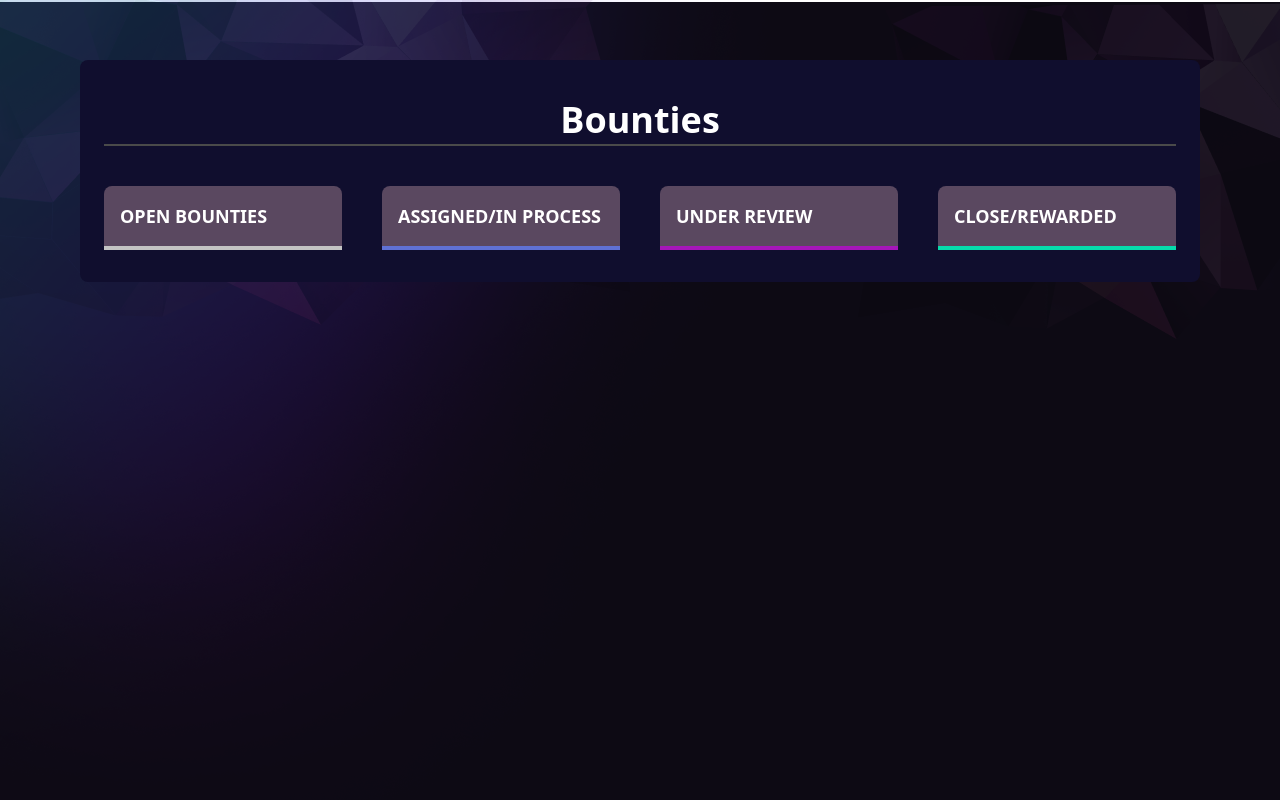
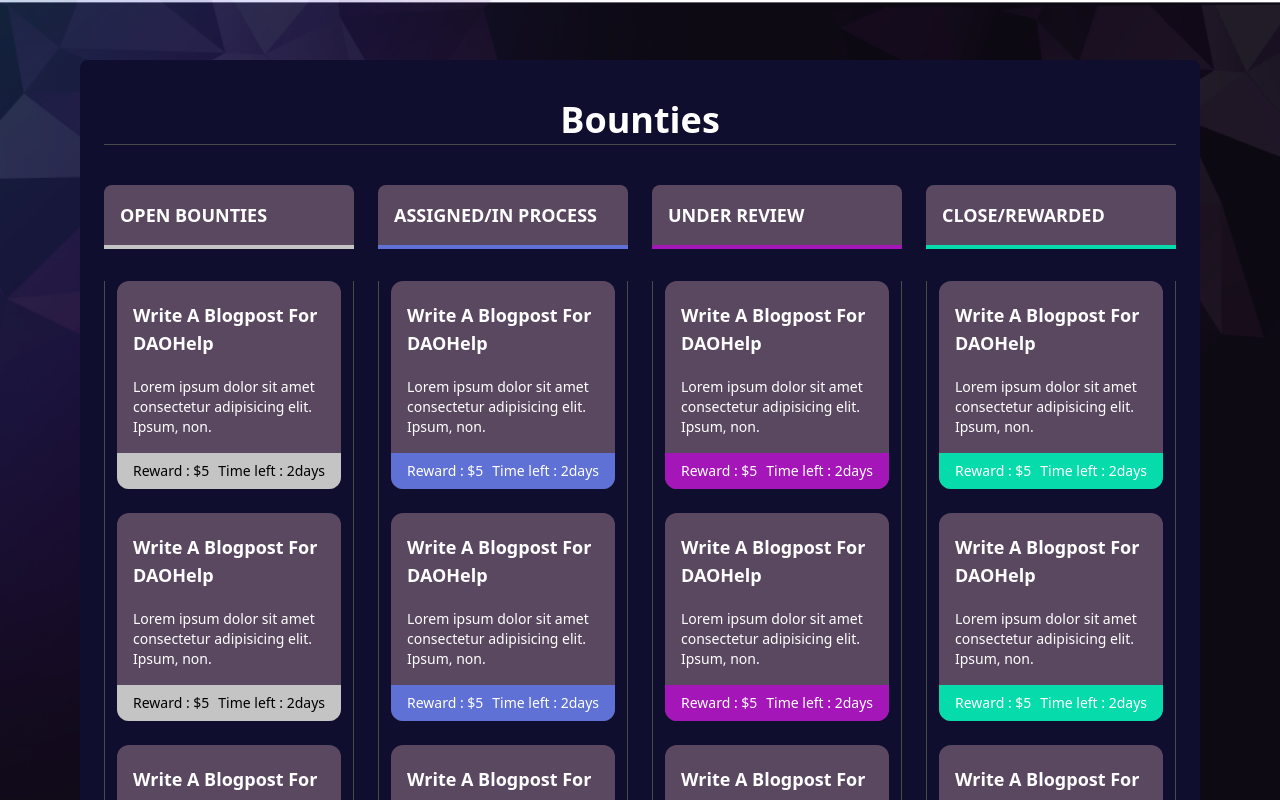
Before and after one commit to forhad-eng/bounties-app, a React (Create React App) app: page / in a window 1280 px wide. Shown: the top 800 px of the page. Built offline with nearby package versions, Linux system fonts and the light colour scheme.

Commit message:
UI design part done

```diff
--- a/src/App.js
+++ b/src/App.js
@@ -11,11 +11,11 @@
 
     return (
         <div className="bg-[#100E2E] rounded-lg">
-            <h2 className="text-4xl text-white text-center font-bold border-b-2 border-[#4A4A4A] mx-6 pt-10 pb-1">
+            <h2 className="text-4xl text-white text-center font-bold border-b-[1px] border-[#4A4A4A] mx-6 pt-10 pb-1">
                 Bounties
             </h2>
             <DragDropContext onDragEnd={onDragEnd}>
-                <div className="grid grid-cols-4 gap-10 mt-10 px-6">
+                <div className="grid grid-cols-4 gap-6 mt-10 px-6">
                     {state.columnOrder.map(columnId => {
                         const column = state.columns[columnId]
                         const tasks = column.taskIds.map(taskId => state.tasks[taskId])
--- a/src/components/Bounties/Bounties.js
+++ b/src/components/Bounties/Bounties.js
@@ -1,6 +1,9 @@
+import { Draggable, Droppable } from 'react-beautiful-dnd'
+
 const Bounties = ({ column, tasks }) => {
     const { title } = column
     return (
+        <div>
             <div
                 className={`bg-[#5A4860] rounded-tl-lg rounded-tr-lg mb-8 p-4 border-b-4 ${
                     title === 'OPEN BOUNTIES' && 'border-[#C4C4C4]'
@@ -10,6 +13,43 @@
             >
                 <h2 className="text-lg text-white font-bold">{column.title}</h2>
             </div>
+
+            <Droppable droppableId={column.id}>
+                {provided => (
+                    <div
+                        ref={provided.innerRef}
+                        {...provided.droppableProps}
+                        className="border-r-[1px] border-l-[1px] border-[#4A4A4A] px-3"
+                    >
+                        {tasks.map((task, index) => (
+                            <Draggable key={task.id} draggableId={task.id.toString()} index={index}>
+                                {provided => (
+                                    <div
+                                        className="bg-[#5A4860] my-6 rounded-xl text-white"
+                                        ref={provided.innerRef}
+                                        {...provided.draggableProps}
+                                        {...provided.dragHandleProps}
+                                    >
+                                        <h4 className="text-lg font-bold py-5 px-4">Write A Blogpost For DAOHelp</h4>
+                                        <p className="text-sm px-4">{task.taskDes}</p>
+                                        <div
+                                            className={`mt-4 p-2 px-4 text-sm rounded-bl-xl rounded-br-xl flex justify-between ${
+                                                title === 'OPEN BOUNTIES' && 'bg-[#C4C4C4] text-black'
+                                            } ${title === 'ASSIGNED/IN PROCESS' && 'bg-[#5F71D4]'} ${
+                                                title === 'UNDER REVIEW' && 'bg-[#A516B9]'
+                                            } ${title === 'CLOSE/REWARDED' && 'bg-[#06DBAC]'}`}
+                                        >
+                                            <span>Reward : $5</span>
+                                            <span>Time left : 2days</span>
+                                        </div>
+                                    </div>
+                                )}
+                            </Draggable>
+                        ))}
+                    </div>
+                )}
+            </Droppable>
+        </div>
     )
 }
 
--- a/src/index.css
+++ b/src/index.css
@@ -2,6 +2,9 @@
     margin: 0;
     padding: 60px 80px;
     background: url('assets/bounties-bg.png');
+    background-position: center;
+    background-repeat: no-repeat;
+    background-size: cover;
 }
 
 code {
```
Lines whose indentation alone changed are shown as unchanged.
